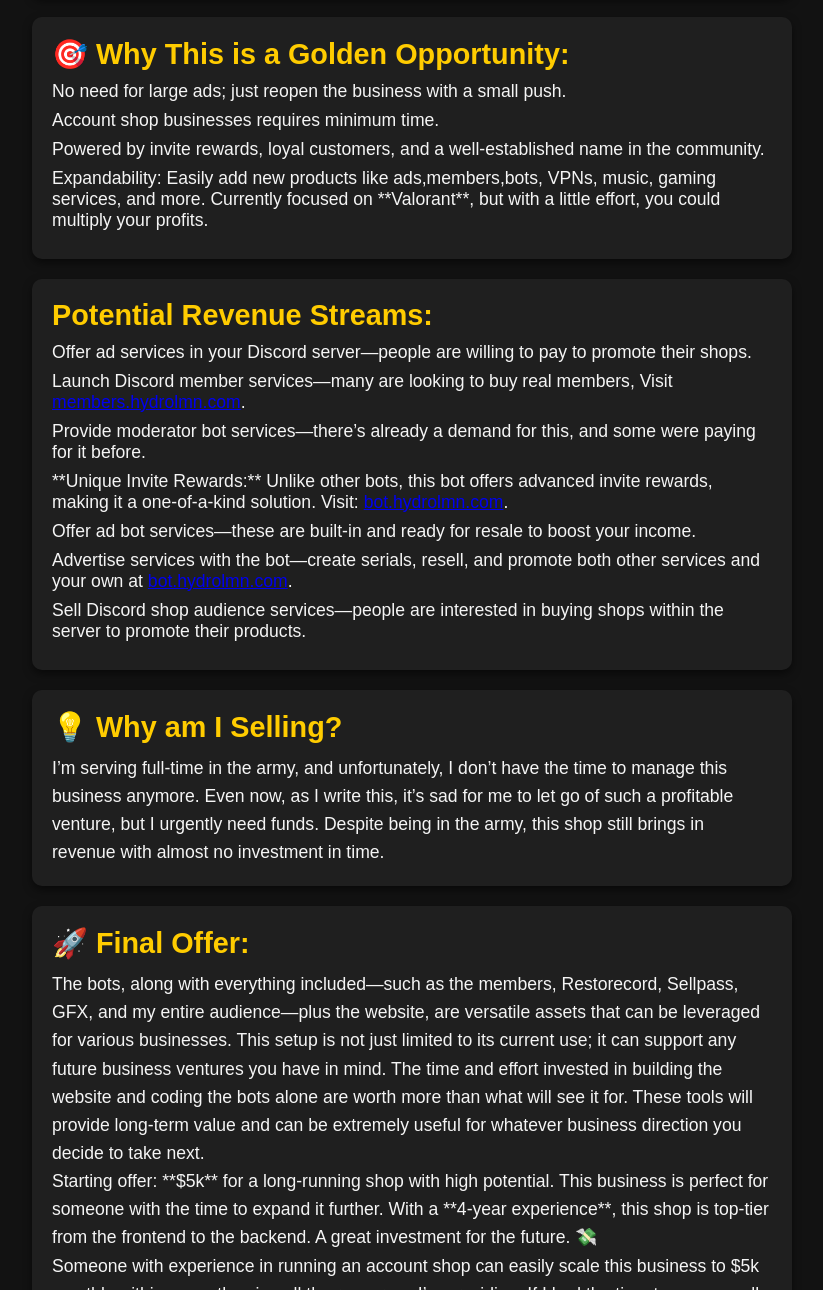
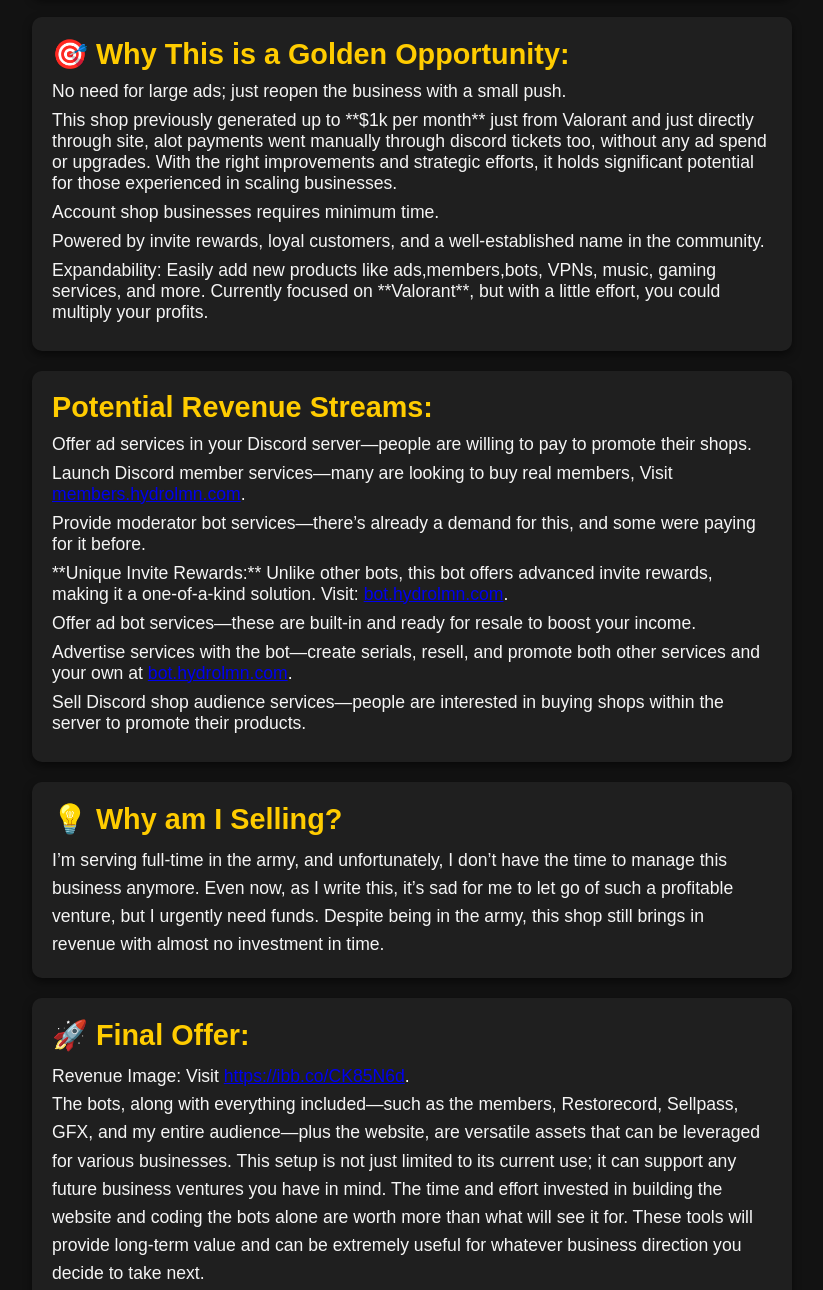
Before and after one commit to hydroLMN/resell, a plain HTML site: page index.html in a window 1280 px wide. Shown: the part 974-2264 px from the top of the page, without its empty margins (228-1051 px from the left). Drawn offline with Linux system fonts and the light colour scheme.

Commit message:
Update index.html

```diff
--- a/index.html
+++ b/index.html
@@ -171,6 +171,7 @@
       <h2>🎯 Why This is a Golden Opportunity:</h2>
       <ul>
         <li>No need for large ads; just reopen the business with a small push.</li>
+        <li>This shop previously generated up to **$1k per month** just from Valorant and just directly through site, alot payments went manually through discord tickets too, without any ad spend or upgrades. With the right improvements and strategic efforts, it holds significant potential for those experienced in scaling businesses.</li>
         <li>Account shop businesses requires minimum time.</li>
         <li>Powered by invite rewards, loyal customers, and a well-established name in the community.</li>
         <li>Expandability: Easily add new products like ads,members,bots, VPNs, music, gaming services, and more. Currently focused on **Valorant**, but with a little effort, you could multiply your profits.</li>
@@ -197,6 +198,7 @@
 
     <div class="card slide-in">
       <h2>🚀 Final Offer:</h2>
+      <p>Revenue Image: Visit <a href="https://ibb.co/CK85N6d">https://ibb.co/CK85N6d</a>.
       <p>The bots, along with everything included—such as the members, Restorecord, Sellpass, GFX, and my entire audience—plus the website, are versatile assets that can be leveraged for various businesses. This setup is not just limited to its current use; it can support any future business ventures you have in mind.
 The time and effort invested in building the website and coding the bots alone are worth more than what will see it for. These tools will provide long-term value and can be extremely useful for whatever business direction you decide to take next.</p>
       <p>Starting offer: **$5k** for a long-running shop with high potential. This business is perfect for someone with the time to expand it further. With a **4-year experience**, this shop is top-tier from the frontend to the backend. A great investment for the future. 💸</p>
```
